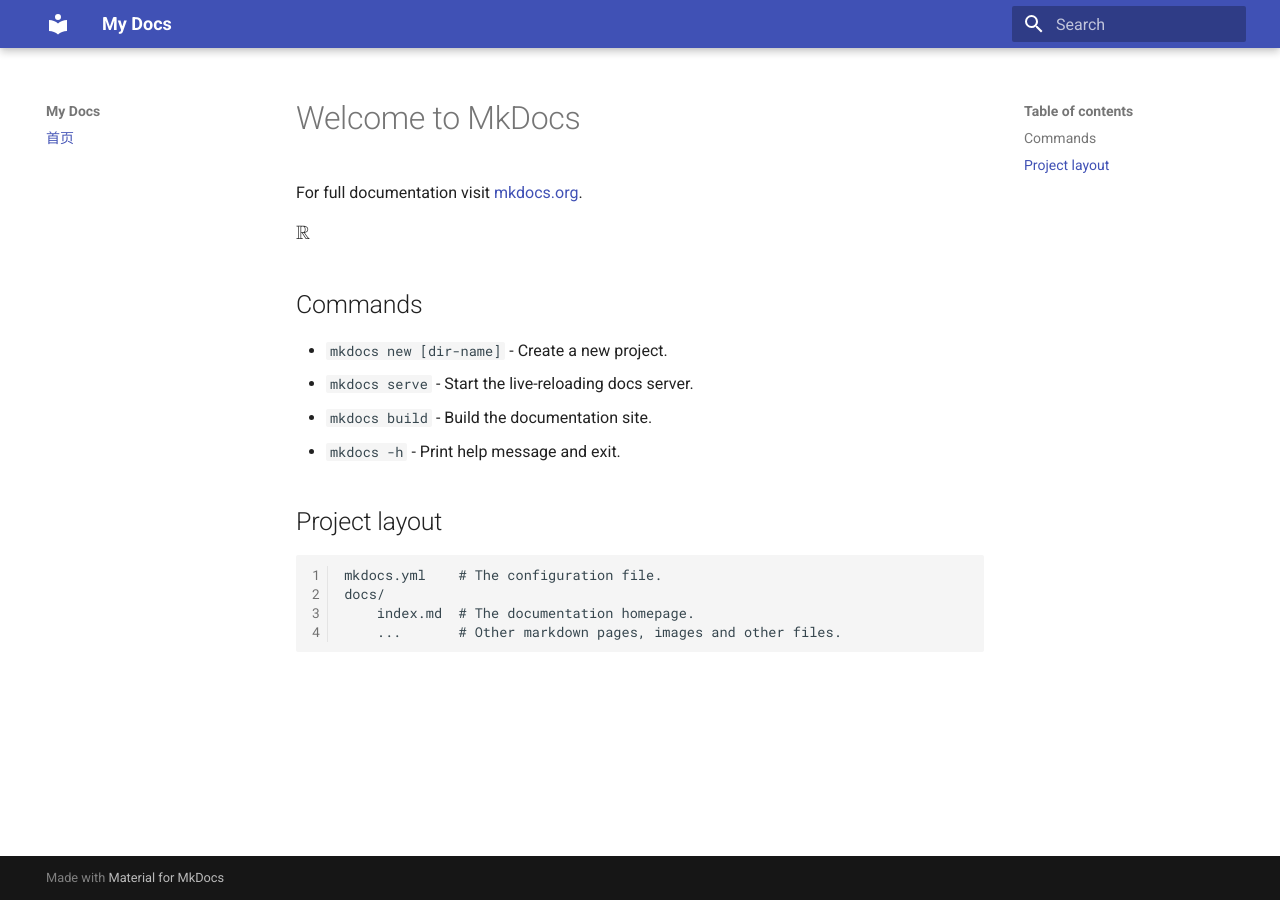
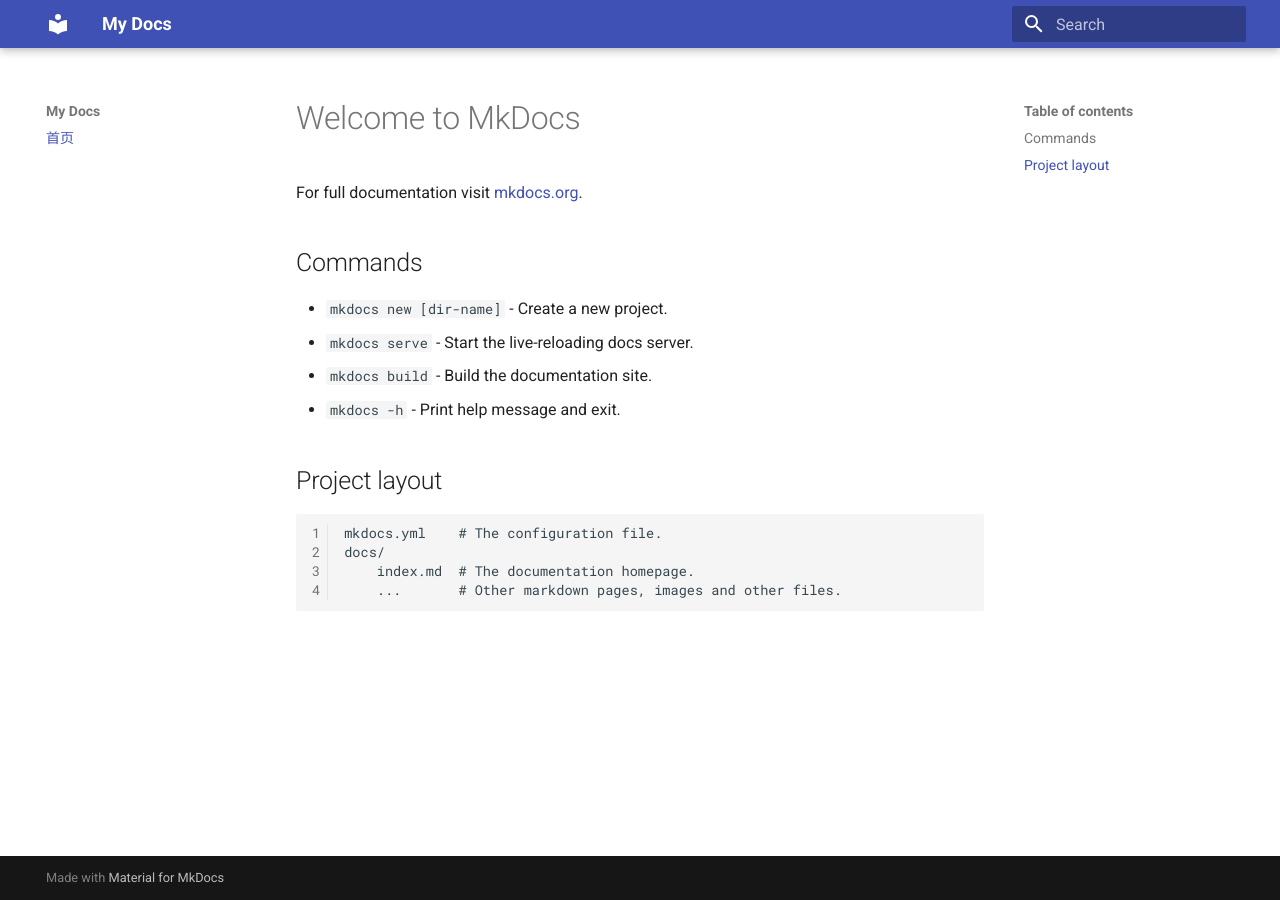
Before and after one commit to WaterOf/meaning-collection, an MkDocs documentation site: the page built from docs/index.md, in a window 1280 px wide. Built offline with MkDocs 1.6.1 and Material for MkDocs 9.7.7, drawn with Linux system fonts in a browser that asks for light colours.

Commit message:
remove R

```diff
--- a/docs/index.md
+++ b/docs/index.md
@@ -1,8 +1,6 @@
 # Welcome to MkDocs
 
 For full documentation visit [mkdocs.org](https://www.mkdocs.org).
-
-$\R$
 
 ## Commands
 
```
